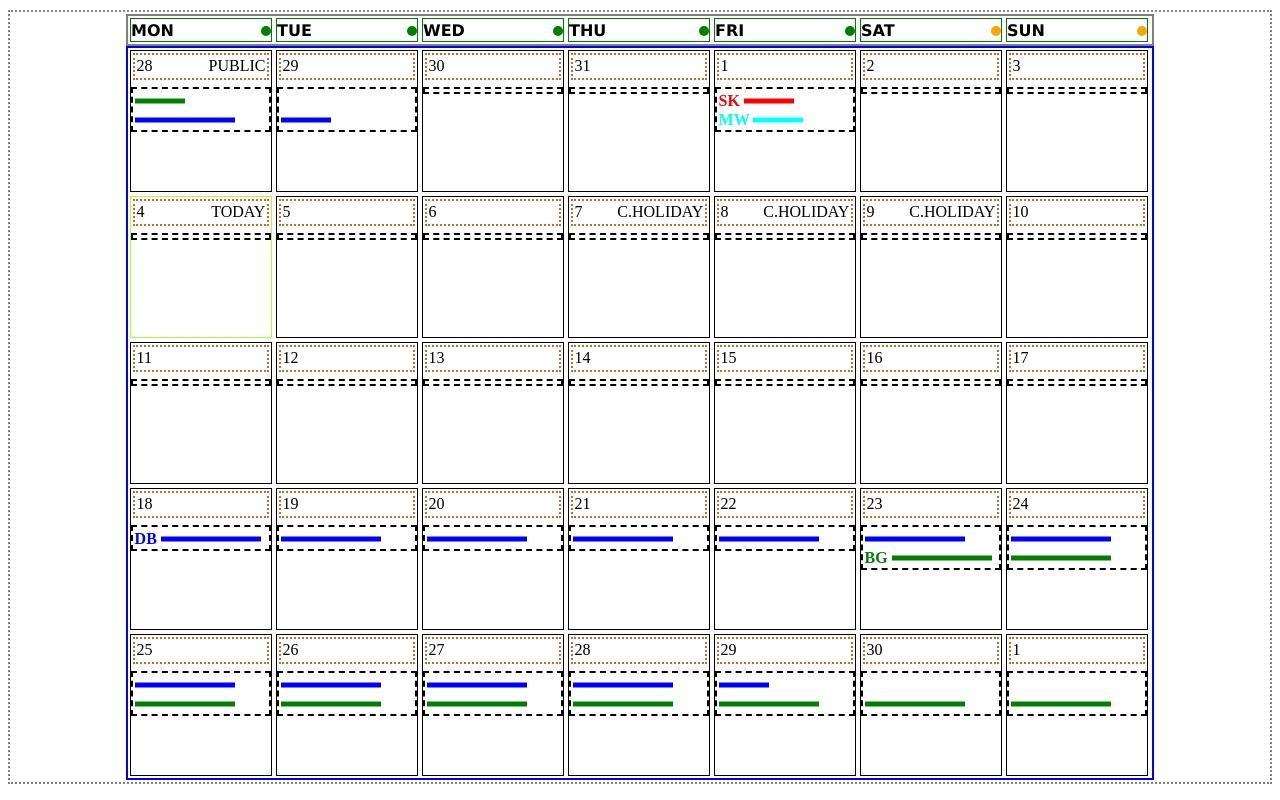
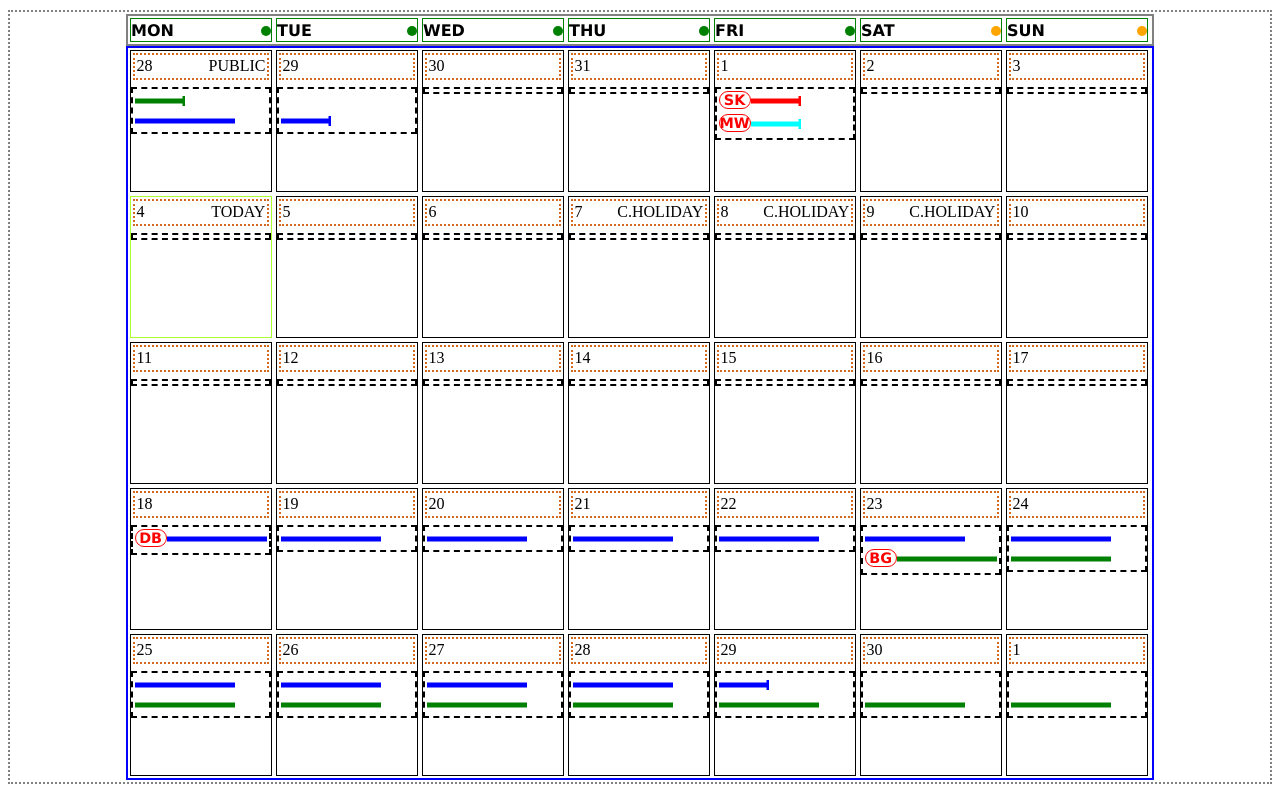
Before and after one commit to maciejk77/calendar-app, a React (Create React App) app: page / in a window 1280 px wide. Built offline with nearby package versions, Linux system fonts and the light colour scheme.

Commit message:
styling of the initial labels needed, z-index to maintin the space

```diff
--- a/src/components/calendar_item.js
+++ b/src/components/calendar_item.js
@@ -11,7 +11,10 @@ class CalendarItem extends Component {
 
         { item.continues &&
           <div style={{color: item.colour }} className="bottom-box__not-finished">
-            {item.label ? item.name : ''} {/* show or not to show initials eg. 'BG' */}
+
+            <div className={cn({ "bottom-box__label": item.label })}>
+              {item.label ? item.name : ''}
+            </div>
 
               <svg height="15" width="100">
                 {item.label ? item.name : ''}
@@ -24,12 +27,21 @@ class CalendarItem extends Component {
 
          { item.continues === false && // explicitly false as it can also be undefined
            <div style={{color: item.colour }} className="bottom-box__not-finished">
-            {item.label ? item.name : ''} {/* show or not to show initials eg. 'BG' */}
+
+            <div className={cn({ "bottom-box__label": item.label })}>
+              {item.label ? item.name : ''}
+            </div>
 
              <svg height="15" width="50">
                  {item.label ? item.name : ''}
                  <line x1="0" y1="10" x2="50" y2="10"
                  style={{stroke: item.colour, strokeWidth: 5}} />
+                 ----------- // default when SVGs are not avaiable for browser
+             <svg height="15" width="50">
+                 <line x1="50" y1="5" x2="50" y2="15"
+                 style={{stroke: item.colour, strokeWidth: 5}} />
+                 ----| // default when SVGs are not avaiable for browser
+                 </svg>
              </svg>
 
            </div>
@@ -40,7 +52,6 @@ class CalendarItem extends Component {
   }
 
   render() {
-    //debugger;
     return (
       <div className={ cn('calendar_item', {'calendar_item--highlighted': this.props.event === 'TODAY'} )}>
 
@@ -51,8 +62,6 @@ class CalendarItem extends Component {
 
         <div className="bottom-box">
           <div>{this.render_status(this.props.people)}</div>
-          {/* <div className="bottom-box__not-finished">-----------|</div>
-          <div className="bottom-box__finished">----------------------</div> */}
         </div>
       </div>
     )
--- a/src/styles/calendar_item.css
+++ b/src/styles/calendar_item.css
@@ -19,4 +19,18 @@
   margin: 2px;
   padding: .1rem;
   margin: 5% auto;
-  font-weight: bold; }
+  font-weight: bold;
+  font-size: .9rem;
+  font-family: 'Lucida Sans', 'Lucida Sans Regular', 'Lucida Grande', 'Lucida Sans Unicode', Geneva, Verdana, sans-serif; }
+  .bottom-box__label {
+    z-index: 100;
+    width: 30px;
+    text-align: center;
+    display: flex;
+    justify-content: center;
+    border-radius: 10px;
+    border: 1px solid red;
+    color: red; }
+  .bottom-box__not-finished {
+    display: flex;
+    margin-bottom: 5px; }
--- a/src/styles/calendar_item.scss
+++ b/src/styles/calendar_item.scss
@@ -29,12 +29,25 @@
   padding: .1rem;
   margin: 5% auto;
   font-weight: bold;
+  font-size: .9rem;
+  font-family: 'Lucida Sans', 'Lucida Sans Regular', 'Lucida Grande', 'Lucida Sans Unicode', Geneva, Verdana, sans-serif;
 
-  &__finished {
-
+  &__label {
+    z-index: 100;
+    //background-color: gray;
+    width: 30px;
+    text-align: center;
+    display: flex;
+    justify-content: center;
+    border-radius: 10px;
+    border: 1px solid red;
+    color: red;
   }
 
+  &__finished {}
+
   &__not-finished {
-
+    display: flex;
+    margin-bottom: 5px;
   }
 }
```
Lines whose indentation alone changed are shown as unchanged.
